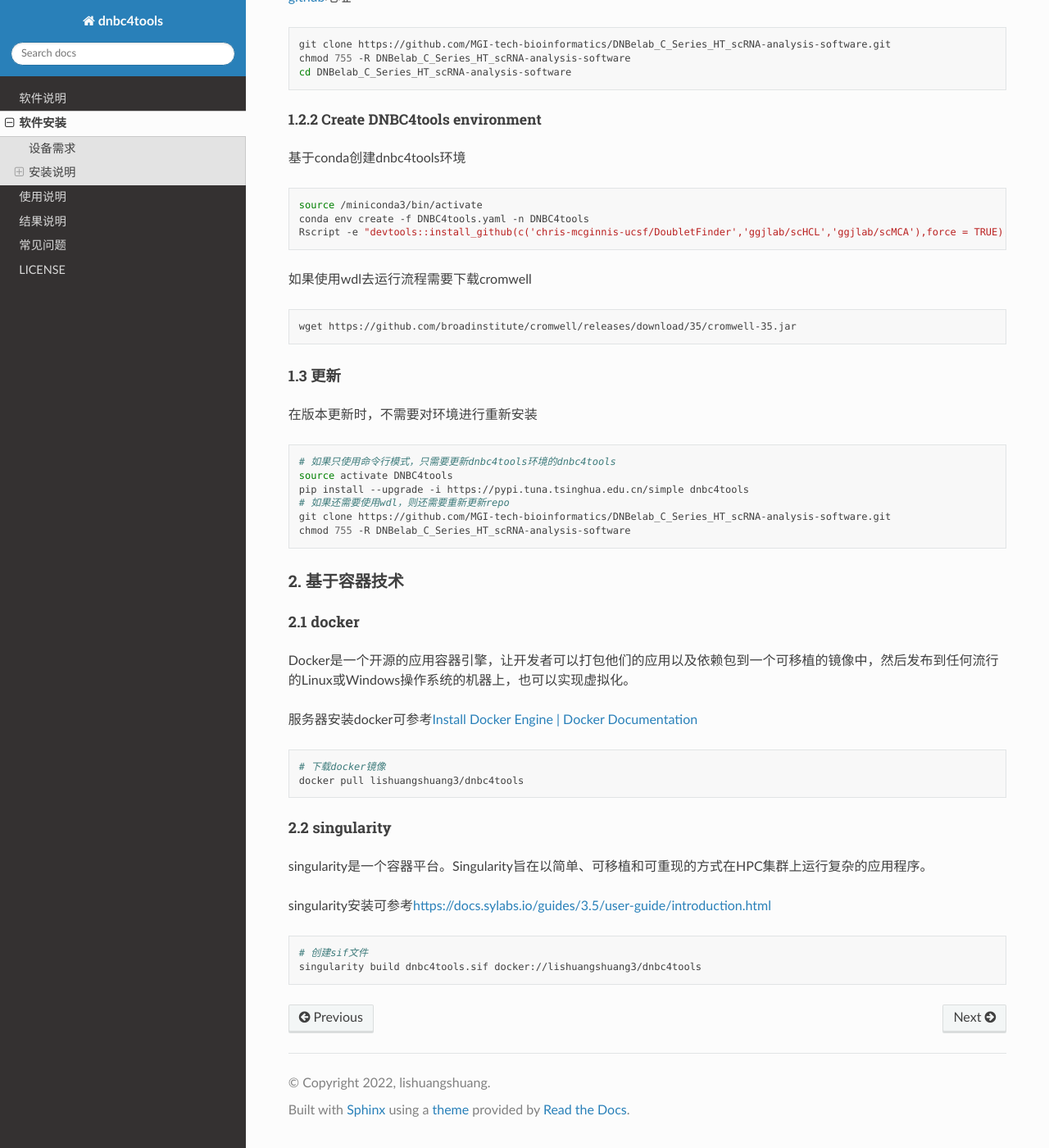
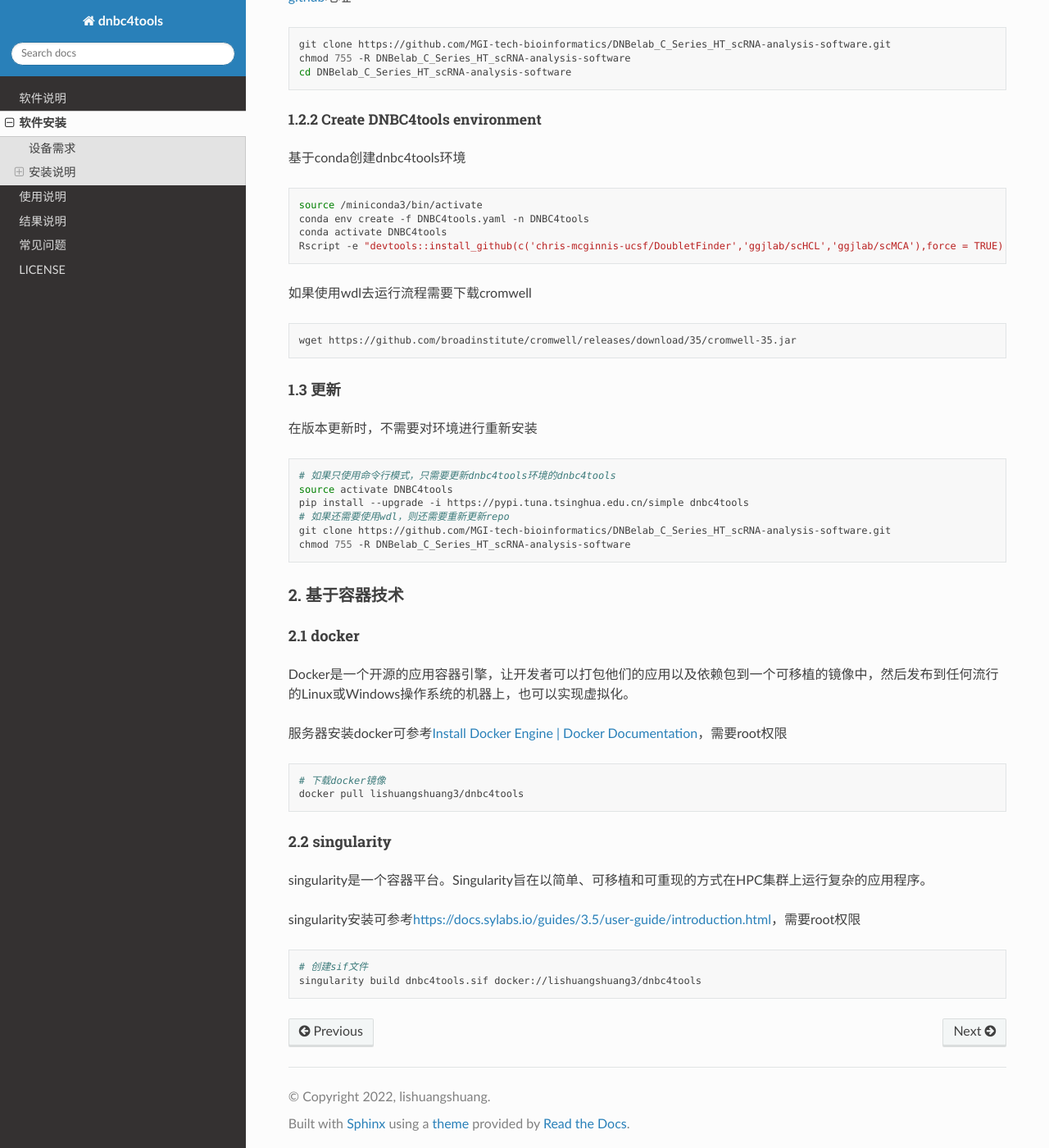
Before and after one commit to lishuangshuang0616/dnbc4read, a Sphinx documentation site: the page built from source/Installation.rst, in a window 1280 px wide and 1400 px high, scrolled down 929 px. Shown: the whole window at 82% size. Built offline with Sphinx 7.4.7 and the Read the Docs theme 2.0.0, drawn with Linux system fonts in a browser that asks for light colours.

Commit message:
Update Installation.rst

```diff
--- a/source/Installation.rst
+++ b/source/Installation.rst
@@ -69,6 +69,7 @@ Conda是一个开源的软件包管理系统和环境管理系统，可在Window
 
    source /miniconda3/bin/activate
    conda env create -f DNBC4tools.yaml -n DNBC4tools
+   conda activate DNBC4tools
    Rscript -e "devtools::install_github(c('chris-mcginnis-ucsf/DoubletFinder','ggjlab/scHCL','ggjlab/scMCA'),force = TRUE);"
 
 如果使用wdl去运行流程需要下载cromwell
@@ -106,7 +107,7 @@ Conda是一个开源的软件包管理系统和环境管理系统，可在Window
 Docker是一个开源的应用容器引擎，让开发者可以打包他们的应用以及依赖包到一个可移植的镜像中，然后发布到任何流行的Linux或Windows操作系统的机器上，也可以实现虚拟化。
 
 服务器安装docker可参考\ `Install Docker Engine \| Docker
-Documentation <https://docs.docker.com/engine/install/>`__
+Documentation <https://docs.docker.com/engine/install/>`__\ ，需要root权限
 
 .. code:: bash
 
@@ -120,7 +121,7 @@ Documentation <https://docs.docker.com/engine/install/>`__
 
 singularity是一个容器平台。Singularity旨在以简单、可移植和可重现的方式在HPC集群上运行复杂的应用程序。
 
-singularity安装可参考\ https://docs.sylabs.io/guides/3.5/user-guide/introduction.html
+singularity安装可参考\ https://docs.sylabs.io/guides/3.5/user-guide/introduction.html\ ，需要root权限
 
 .. code:: bash
 
```
